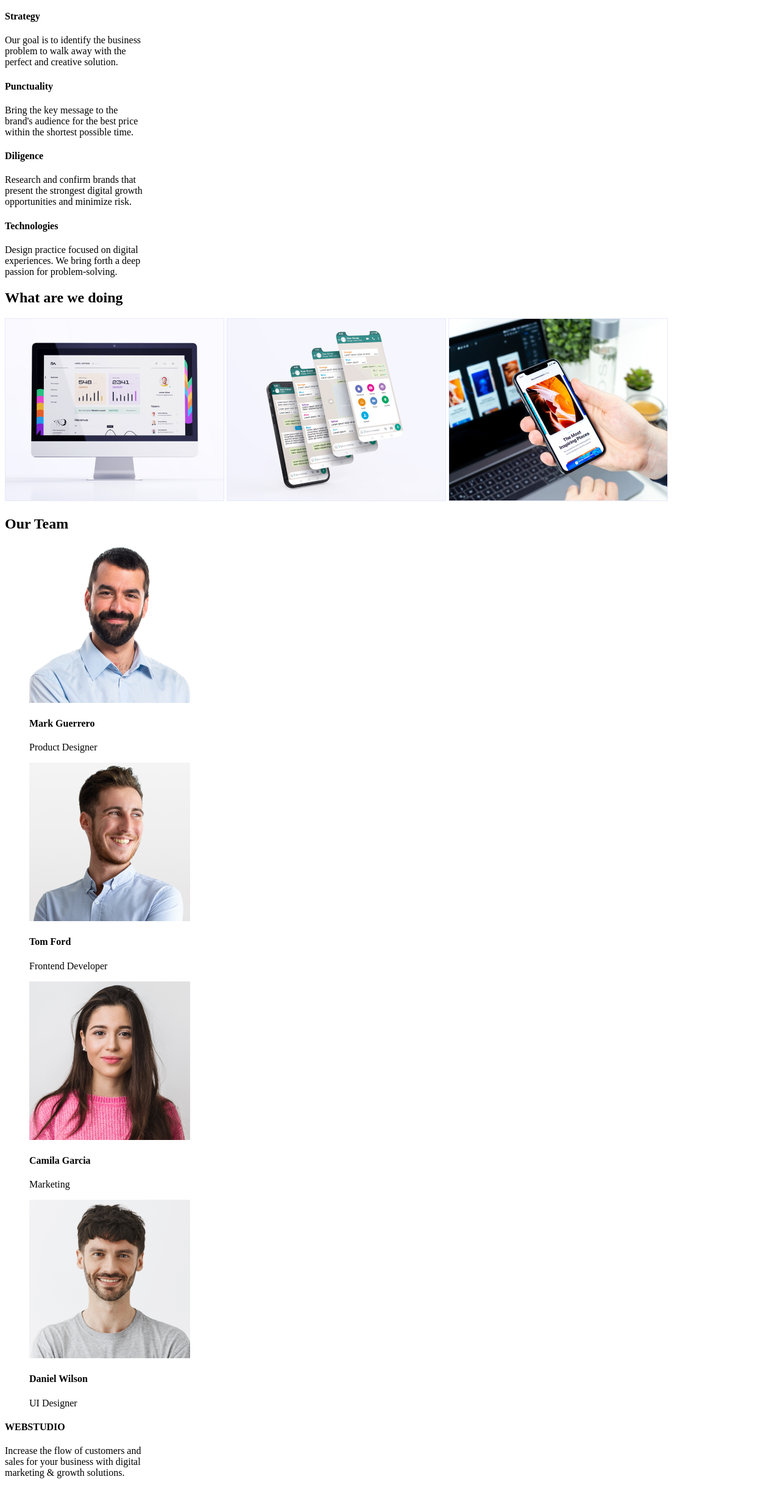
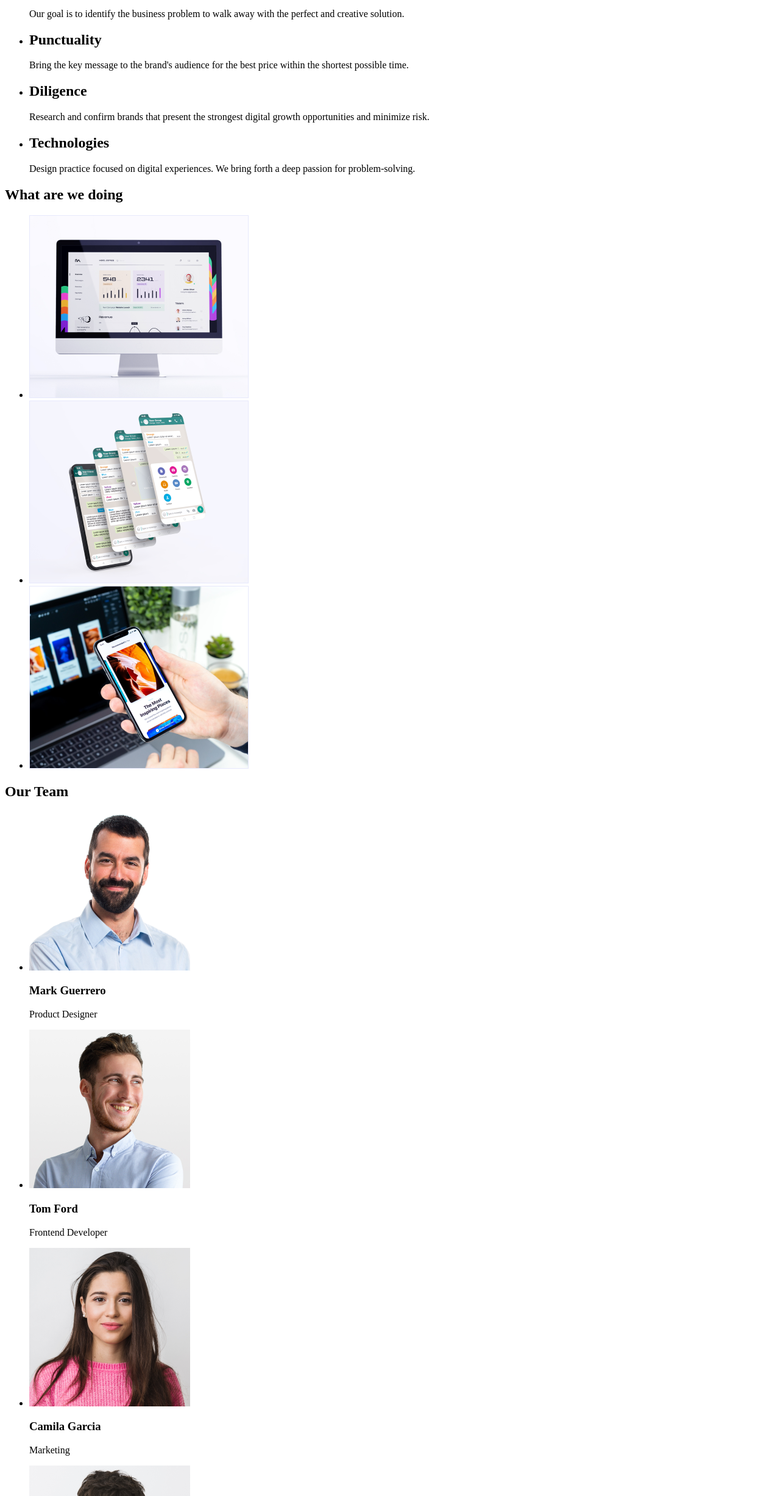
Before and after one commit to adoppp/goit-markup-hw-01, a plain HTML site: page index.html in a window 1280 px wide. Shown: the part 185-2639 px from the top of the page at 61% size. Drawn offline with Linux system fonts and the light colour scheme.

Commit message:
finaltask

```diff
--- a/index.html
+++ b/index.html
@@ -8,7 +8,7 @@
 
     <header>
         <nav>
-          WEBSTUDIO
+          <a href="/index.html">WEBSTUDIO</a>
           <a href="">studio</a>
           <a href="">Portfolio</a>
           <a href="">Contacts</a>
@@ -21,97 +21,113 @@
 
       <main>
 
-        <div>
-          <h1>Effective Solutions<br>
+        <section>
+          <h1>Effective Solutions
           for Your Business</h1>
 
           <button type="button">Order Service</button>
-        </div>
+        </section>
 
         <section>
 
-          <h4>Strategy</h4>
-          <p>Our goal is to identify the business<br>
-            problem to walk away with the<br>
+          <ul>
+            <li>
+            <h2>Strategy</h2>
+              <p>Our goal is to identify the business
+                problem to walk away with the
                 perfect and creative solution.
               </p>
+            </li>
 
-          <h4>Punctuality</h4>
+            <li>
+            <h2>Punctuality</h2>
               <p>
-            Bring the key message to the<br>
-            brand's audience for the best price<br>
+                Bring the key message to the
+                brand's audience for the best price
                 within the shortest possible time.
               </p>
+            </li>
 
-          <h4>Diligence</h4>
+            <li>
+            <h2>Diligence</h2>
               <p>
-            Research and confirm brands that<br>
-            present the strongest digital growth<br>
+                Research and confirm brands that
+                present the strongest digital growth
                 opportunities and minimize risk.
               </p>
+            </li>
 
-          <h4>Technologies</h4>
+            <li>
+            <h2>Technologies</h2>
               <p>
-            Design practice focused on digital<br>
-            experiences. We bring forth a deep<br>
+                Design practice focused on digital
+                experiences. We bring forth a deep
                 passion for problem-solving.
               </p>
+            </li>
+          </ul>
 
         </section>
 
         <section>
+
           <h2>What are we doing</h2>
+
+            <ul>
+              <li>
                 <img src="./images/comp1.png" alt="computer" width="360" height="300">
+              </li>
+              <li>
                 <img src="./images/phone1.png" alt="phone" width="360" height="300">
+              </li>
+              <li>
                 <img src="./images/phonecomp1.png" alt="copmputer-and-phone" width="360" height="300">
+              </li>
+            </ul>
+
         </section>
 
         <section>
 
           <h2>Our Team</h2>
 
-            <figure>
+            <ul>
+              <li>
                 <img src="./images/MarkGuerrero1.png" alt="Mark-Guerrero" width="264" height="260">
-              <figcaption>
-                <h4>Mark Guerrero</h4>
-                Product Designer
-              </figcaption>
-            </figure>
+                <h3>Mark Guerrero</h3>
+                <p>Product Designer</p>
+              </li>
 
-            <figure>
+              <li>
               <img src="./images/TomFord1.png" alt="Tom-Ford" width="264" height="260">
-              <figcaption>
-              <h4>Tom Ford</h4>
-              Frontend Developer
-              </figcaption>
-            </figure>
+                <h3>Tom Ford</h3>
+                <p>Frontend Developer</p>
+              </li>
 
-            <figure>
+              <li>
                 <img src="./images/CamilaGarcia1.png" alt="Camila-Garcia" width="264" height="260">
-              <figcaption>
-                <h4>Camila Garcia</h4>
-                Marketing
-              </figcaption>
-            </figure>
+                <h3>Camila Garcia</h3>
+                <p>Marketing</p>
+              </li>
 
-            <figure>
+
+              <li>
                 <img src="./images/DanielWilson1.png" alt="Daniel-Wilson" width="264" height="260">
-              <figcaption>
-                <h4>Daniel Wilson</h4>
-                UI Designer
-              </figcaption>
-            </figure>
+                <h3>Daniel Wilson</h3>
+                <p>UI Designer</p>
+              </li>
+            </ul>
 
         </section>
 
       </main>
 
       <footer>
-        <h4>WEBSTUDIO</h4>
+        <a href="/index.html">WEBSTUDIO</a>
         <p>
-          Increase the flow of customers and<br>
-          sales for your business with digital<br>
-          marketing &#38 growth solutions.
+          Increase the flow of customers and
+          sales for your business with digital
+          marketing #38 growth solutions.
         </p>
       </footer>
 
```
Lines whose indentation alone changed are shown as unchanged.
